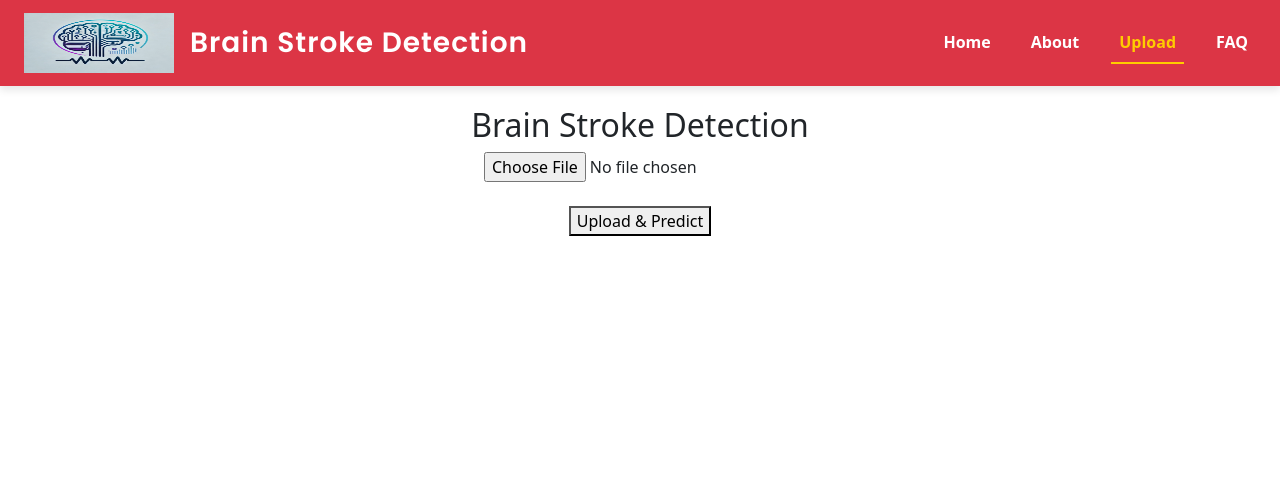
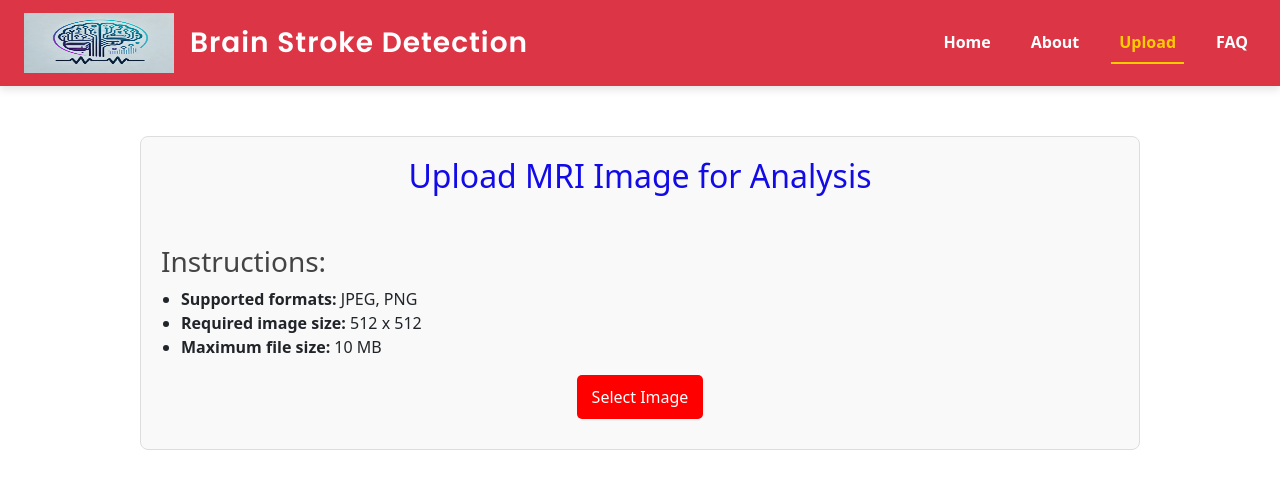
Before and after one commit to Pratikkuntawar/brainstrokedetection, a React (Create React App) app: page /upload in a window 1280 px wide. Shown: the top 488 px of the page. Built offline with nearby package versions, Linux system fonts and the light colour scheme.

Commit message:
Update Upload.js

```diff
--- a/src/components/Upload.js
+++ b/src/components/Upload.js
@@ -857,142 +857,142 @@
 
 
 
-import React, { useState } from "react";
+// import React, { useState } from "react";
 
-const Upload = () => {
-  const [selectedFile, setSelectedFile] = useState(null);
-  const [processedImage, setProcessedImage] = useState(null);
-  const [predictedClass, setPredictedClass] = useState(null);
-  const [confidenceScore, setConfidenceScore] = useState(null);
-  const [uploaded, setUploaded] = useState(false);
-  const [showSummary, setShowSummary] = useState(false);
+// const Upload = () => {
+//   const [selectedFile, setSelectedFile] = useState(null);
+//   const [processedImage, setProcessedImage] = useState(null);
+//   const [predictedClass, setPredictedClass] = useState(null);
+//   const [confidenceScore, setConfidenceScore] = useState(null);
+//   const [uploaded, setUploaded] = useState(false);
+//   const [showSummary, setShowSummary] = useState(false);
 
-  const handleFileChange = (event) => {
-    setSelectedFile(event.target.files[0]);
-    setProcessedImage(null);
-    setPredictedClass(null);
-    setConfidenceScore(null);
-    setUploaded(false);
-    setShowSummary(false);
-  };
+//   const handleFileChange = (event) => {
+//     setSelectedFile(event.target.files[0]);
+//     setProcessedImage(null);
+//     setPredictedClass(null);
+//     setConfidenceScore(null);
+//     setUploaded(false);
+//     setShowSummary(false);
+//   };
 
-  const handleUpload = async () => {
-    if (!selectedFile) {
-      alert("Please select an image first.");
-      return;
-    }
+//   const handleUpload = async () => {
+//     if (!selectedFile) {
+//       alert("Please select an image first.");
+//       return;
+//     }
 
-    const formData = new FormData();
-    formData.append("file", selectedFile);
+//     const formData = new FormData();
+//     formData.append("file", selectedFile);
 
-    try {
-      const response = await fetch("https://final-year-pro-ut4k.onrender.com/predict/", {
-        method: "POST",
-        body: formData,
-      });
+//     try {
+//       const response = await fetch("https://final-year-pro-ut4k.onrender.com/predict/", {
+//         method: "POST",
+//         body: formData,
+//       });
 
-      if (!response.ok) {
-        throw new Error(`API error: ${response.status}`);
-      }
+//       if (!response.ok) {
+//         throw new Error(`API error: ${response.status}`);
+//       }
 
-      // ✅ Extract predicted class & confidence score from response headers
-      const predictedClass = response.headers.get("x-predicted-class");
-      const confidenceScore = response.headers.get("x-confidence-score");
+//       // ✅ Extract predicted class & confidence score from response headers
+//       const predictedClass = response.headers.get("x-predicted-class");
+//       const confidenceScore = response.headers.get("x-confidence-score");
 
-      console.log("Predicted Class:", predictedClass);
-      console.log("Confidence Score:", confidenceScore);
+//       console.log("Predicted Class:", predictedClass);
+//       console.log("Confidence Score:", confidenceScore);
 
-      if (!predictedClass) {
-        alert("Prediction failed. No class received.");
-        return;
-      }
+//       if (!predictedClass) {
+//         alert("Prediction failed. No class received.");
+//         return;
+//       }
 
-      const blob = await response.blob();
-      setProcessedImage(URL.createObjectURL(blob));
-      setPredictedClass(predictedClass.trim());
-      setConfidenceScore(confidenceScore ? confidenceScore.trim() : "N/A");
-      setUploaded(true);
-    } catch (error) {
-      console.error("Error uploading file:", error);
-      alert("Error processing the image. Please try again.");
-    }
-  };
+//       const blob = await response.blob();
+//       setProcessedImage(URL.createObjectURL(blob));
+//       setPredictedClass(predictedClass.trim());
+//       setConfidenceScore(confidenceScore ? confidenceScore.trim() : "N/A");
+//       setUploaded(true);
+//     } catch (error) {
+//       console.error("Error uploading file:", error);
+//       alert("Error processing the image. Please try again.");
+//     }
+//   };
 
-  const getClassLabel = (predictedClass) => {
-    switch (predictedClass) {
-      case "0":
-        return "Hemorrhagic Stroke";
-      case "1":
-        return "Ischemic Stroke";
-      case "2":
-        return "Normal Brain";
-      default:
-        return "Unknown";
-    }
-  };
+//   const getClassLabel = (predictedClass) => {
+//     switch (predictedClass) {
+//       case "0":
+//         return "Hemorrhagic Stroke";
+//       case "1":
+//         return "Ischemic Stroke";
+//       case "2":
+//         return "Normal Brain";
+//       default:
+//         return "Unknown";
+//     }
+//   };
 
-  return (
-    <div style={{ textAlign: "center", padding: "20px" }}>
-      <h2>Brain Stroke Detection</h2>
+//   return (
+//     <div style={{ textAlign: "center", padding: "20px" }}>
+//       <h2>Brain Stroke Detection</h2>
 
-      {/* File Upload Input */}
-      <input type="file" accept="image/*" onChange={handleFileChange} />
-      <br /><br />
+//       {/* File Upload Input */}
+//       <input type="file" accept="image/*" onChange={handleFileChange} />
+//       <br /><br />
 
-      {/* Upload Button */}
-      <button onClick={handleUpload}>Upload & Predict</button>
+//       {/* Upload Button */}
+//       <button onClick={handleUpload}>Upload & Predict</button>
 
-      {/* Show Processed Image */}
-      {uploaded && processedImage && (
-        <div style={{ marginTop: "20px" }}>
-          <h3>Processed Image</h3>
-          <img src={processedImage} alt="Processed" style={{ width: "300px", border: "1px solid #ccc" }} />
-        </div>
-      )}
+//       {/* Show Processed Image */}
+//       {uploaded && processedImage && (
+//         <div style={{ marginTop: "20px" }}>
+//           <h3>Processed Image</h3>
+//           <img src={processedImage} alt="Processed" style={{ width: "300px", border: "1px solid #ccc" }} />
+//         </div>
+//       )}
 
-      {/* Show Predicted Class */}
-      {predictedClass && (
-        <div style={{ marginTop: "20px" }}>
-          <h3>Brain Stroke Prediction: {getClassLabel(predictedClass)}</h3>
-        </div>
-      )}
+//       {/* Show Predicted Class */}
+//       {predictedClass && (
+//         <div style={{ marginTop: "20px" }}>
+//           <h3>Brain Stroke Prediction: {getClassLabel(predictedClass)}</h3>
+//         </div>
+//       )}
 
-      {/* Show "View Summary" Button */}
-      {predictedClass && (
-        <div style={{ marginTop: "10px" }}>
-          <button onClick={() => setShowSummary(true)}>View Summary</button>
-        </div>
-      )}
+//       {/* Show "View Summary" Button */}
+//       {predictedClass && (
+//         <div style={{ marginTop: "10px" }}>
+//           <button onClick={() => setShowSummary(true)}>View Summary</button>
+//         </div>
+//       )}
 
-      {/* Summary Table */}
-      {showSummary && predictedClass && (
-        <div style={{ marginTop: "20px", border: "1px solid #ccc", padding: "10px", display: "inline-block" }}>
-          <h4>Summary</h4>
-          <table border="1" style={{ width: "100%", borderCollapse: "collapse" }}>
-            <thead>
-              <tr>
-                <th>Parameter</th>
-                <th>Value</th>
-              </tr>
-            </thead>
-            <tbody>
-              <tr>
-                <td>Predicted Class</td>
-                <td>{getClassLabel(predictedClass)}</td>
-              </tr>
-              <tr>
-                <td>Confidence Score</td>
-                <td>{confidenceScore ? confidenceScore : "N/A"}</td>
-              </tr>
-            </tbody>
-          </table>
-        </div>
-      )}
-    </div>
-  );
-};
+//       {/* Summary Table */}
+//       {showSummary && predictedClass && (
+//         <div style={{ marginTop: "20px", border: "1px solid #ccc", padding: "10px", display: "inline-block" }}>
+//           <h4>Summary</h4>
+//           <table border="1" style={{ width: "100%", borderCollapse: "collapse" }}>
+//             <thead>
+//               <tr>
+//                 <th>Parameter</th>
+//                 <th>Value</th>
+//               </tr>
+//             </thead>
+//             <tbody>
+//               <tr>
+//                 <td>Predicted Class</td>
+//                 <td>{getClassLabel(predictedClass)}</td>
+//               </tr>
+//               <tr>
+//                 <td>Confidence Score</td>
+//                 <td>{confidenceScore ? confidenceScore : "N/A"}</td>
+//               </tr>
+//             </tbody>
+//           </table>
+//         </div>
+//       )}
+//     </div>
+//   );
+// };
 
-export default Upload;
+// export default Upload;
 
 
 
@@ -1129,3 +1129,162 @@ export default Upload;
 // };
 
 // export default Upload;
+
+
+
+import React, { useState } from "react";
+import "./Upload.css"; // Make sure to update this CSS file for styling
+
+const Upload = () => {
+  const [selectedFile, setSelectedFile] = useState(null);
+  const [processedImage, setProcessedImage] = useState(null);
+  const [predictedClass, setPredictedClass] = useState(null);
+  const [confidenceScore, setConfidenceScore] = useState(null);
+  const [showSummary, setShowSummary] = useState(false);
+
+  const handleFileChange = (event) => {
+    setSelectedFile(event.target.files[0]);
+    setProcessedImage(null);
+    setPredictedClass(null);
+    setConfidenceScore(null);
+    setShowSummary(false);
+  };
+
+  const handleUpload = async () => {
+    if (!selectedFile) {
+      alert("Please select an image first.");
+      return;
+    }
+
+    const formData = new FormData();
+    formData.append("file", selectedFile);
+
+    try {
+      const response = await fetch("https://final-year-pro-ut4k.onrender.com/predict/", {
+        method: "POST",
+        body: formData,
+      });
+
+      if (!response.ok) {
+        throw new Error(`API error: ${response.status}`);
+      }
+
+      const predictedClass = response.headers.get("x-predicted-class");
+      const confidenceScore = response.headers.get("x-confidence-score");
+
+      if (!predictedClass) {
+        alert("Prediction failed. No class received.");
+        return;
+      }
+
+      const blob = await response.blob();
+      setProcessedImage(URL.createObjectURL(blob));
+      setPredictedClass(predictedClass.trim());
+      setConfidenceScore(confidenceScore ? confidenceScore.trim() : "N/A");
+    } catch (error) {
+      console.error("Error uploading file:", error);
+      alert("Error processing the image. Please try again.");
+    }
+  };
+
+  const getClassLabel = (predictedClass) => {
+    switch (predictedClass) {
+      case "0":
+        return "🧠 Hemorrhagic Stroke";
+      case "1":
+        return "🧠 Ischemic Stroke";
+      case "2":
+        return "🧠 Normal Brain";
+      default:
+        return "Unknown";
+    }
+  };
+
+  return (
+    <div className="upload-container">
+      <h2 className="upload-title">Upload MRI Image for Analysis</h2>
+
+      <div className="instructions">
+        <h3>Instructions:</h3>
+        <ul>
+          <li><strong>Supported formats:</strong> JPEG, PNG</li>
+          <li><strong>Required image size:</strong> 512 x 512</li>
+          <li><strong>Maximum file size:</strong> 10 MB</li>
+        </ul>
+      </div>
+
+      <div className="upload-section">
+        <input type="file" accept="image/*" id="file-upload" onChange={handleFileChange} style={{ display: "none" }} />
+        <button className="upload-btn" onClick={() => document.getElementById("file-upload").click()}>
+          Select Image
+        </button>
+
+        {selectedFile && (
+          <div className="image-preview">
+            <img src={URL.createObjectURL(selectedFile)} alt="Selected" className="preview-img" />
+          </div>
+        )}
+
+        {selectedFile && <button className="upload-btn" onClick={handleUpload}>Upload</button>}
+      </div>
+
+      {predictedClass && (
+        <div className="result-section">
+          <div className="image-display">
+            <div className="image-box">
+              <h4>Input Image</h4>
+              <img src={URL.createObjectURL(selectedFile)} alt="Input" className="preview-img" />
+            </div>
+            {processedImage && (
+              <div className="image-box">
+                <h4>Processed Image</h4>
+                <img src={processedImage} alt="Processed" className="preview-img" />
+              </div>
+            )}
+          </div>
+
+          <div className="prediction-result">
+            <strong>Result of Brain Stroke Prediction: {getClassLabel(predictedClass)}</strong>
+            <button className="summary-btn" onClick={() => setShowSummary(!showSummary)}>
+              {showSummary ? "Hide Summary" : "View Summary"}
+            </button>
+          </div>
+        </div>
+      )}
+
+      {showSummary && predictedClass && (
+        <div className="summary-table">
+          <h3>📝 Stroke Prediction Summary</h3>
+          <table>
+            <thead>
+              <tr>
+                <th>Feature</th>
+                <th>Result / Value</th>
+              </tr>
+            </thead>
+            <tbody>
+              <tr>
+                <td>Prediction</td>
+                <td>{getClassLabel(predictedClass)}</td>
+              </tr>
+              <tr>
+                <td>Confidence Level</td>
+                <td>📊 {confidenceScore ? confidenceScore : "N/A"}</td>
+              </tr>
+              <tr>
+                <td>Possible Symptoms</td>
+                <td>Weakness, Speech Difficulty (if applicable)</td>
+              </tr>
+              <tr>
+                <td>Suggested Next Step</td>
+                <td>🩺 Consult Neurologist / Further MRI Scan</td>
+              </tr>
+            </tbody>
+          </table>
+        </div>
+      )}
+    </div>
+  );
+};
+
+export default Upload;
```
